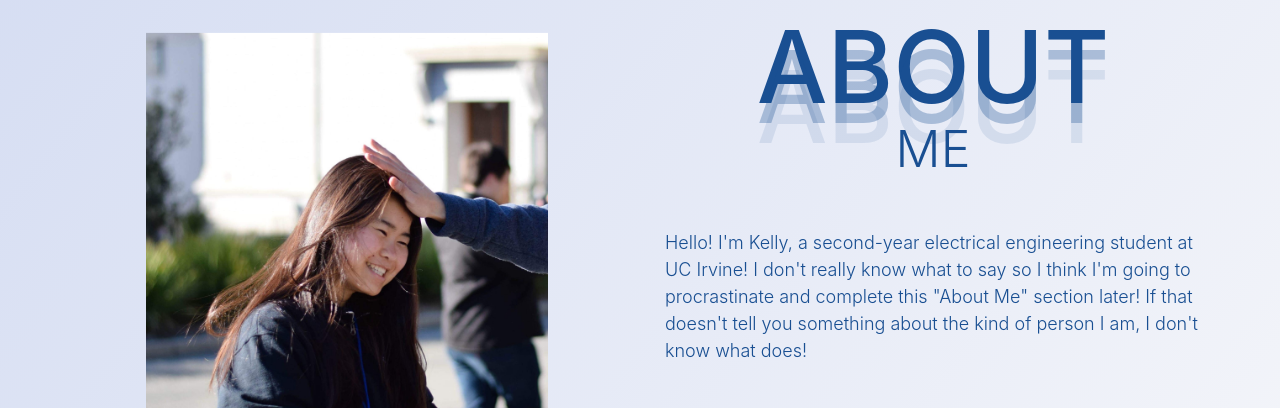
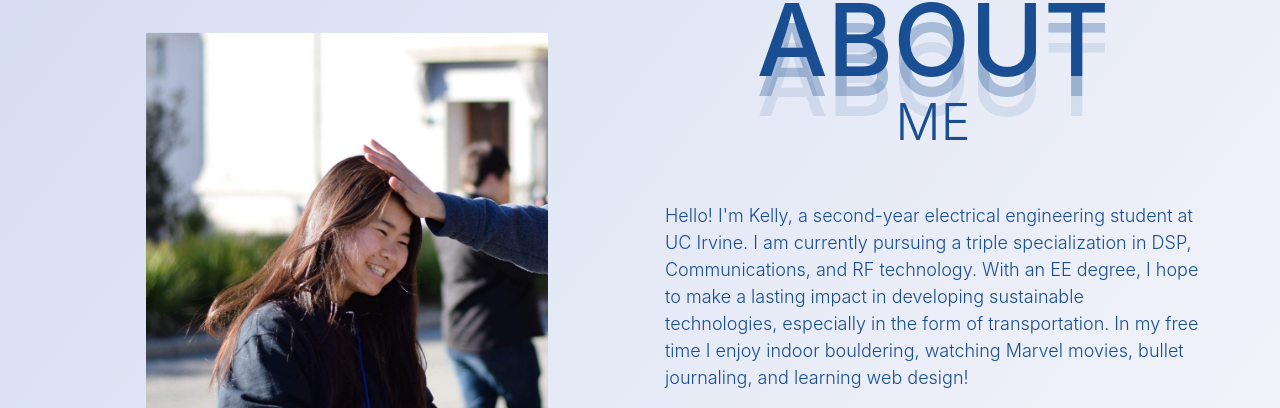
Before and after one commit to kellylue/kellylue.github.io, a plain HTML site: page index.html in a window 1280 px wide. Shown: the part 845-1253 px from the top of the page. Drawn offline with nearby package versions, Linux system fonts and the light colour scheme.

Commit message:
toggle edits

```diff
--- a/css/style.css
+++ b/css/style.css
@@ -165,7 +165,7 @@ li{
 }
 
 .menu-toggler{
-    position: absolute;
+    position: fixed;
     top: 5rem;
     right: 5rem;
     width: 5rem;
--- a/index.html
+++ b/index.html
@@ -16,6 +16,8 @@
     <!-- custom css file -->
     <link rel="stylesheet" href="./css/style.css">
     <link href="https://fonts.googleapis.com/css2?family=Leckerli+One&display=swap" rel="stylesheet">
+
+    <link rel="icon" href="./img/LogoMakr_1uGktq.ico">
 
 </head>
 <body>
@@ -65,10 +67,10 @@
                     <h6>Me</h6>
                 </div>
                     <p>
-
-                    Hello! I'm Kelly, a second-year electrical engineering student at UC Irvine! I don't really know what to say so I think
-                    I'm going to procrastinate and complete this "About Me" section later! If that doesn't tell you something about the kind of
-                    person I am, I don't know what does!
+                    Hello! I'm Kelly, a second-year electrical engineering student at UC Irvine. I am currently pursuing a triple specialization
+                    in DSP, Communications, and RF technology. With an EE degree, I hope to make a lasting impact in developing sustainable
+                    technologies, especially in the form of transportation. In my free time I enjoy indoor bouldering, watching Marvel movies,
+                    bullet journaling, and learning web design!
                     </p>
             <div class="social-media">
             <ul class="nav-list">
```
